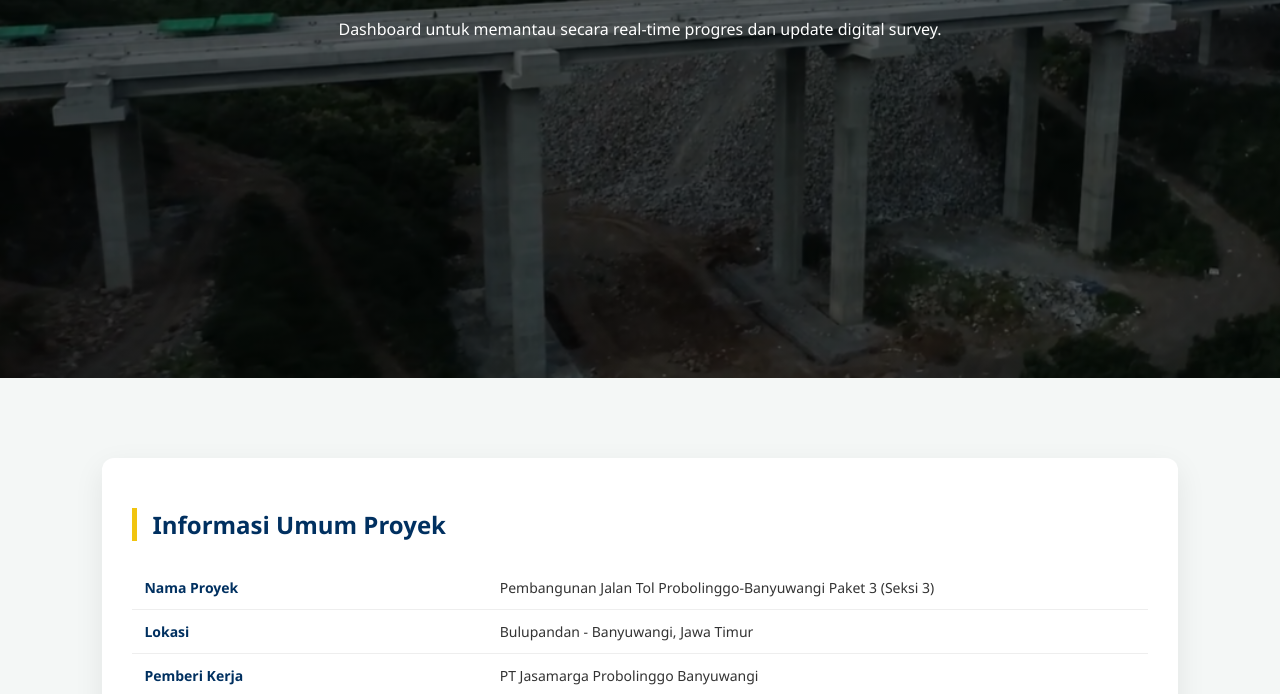
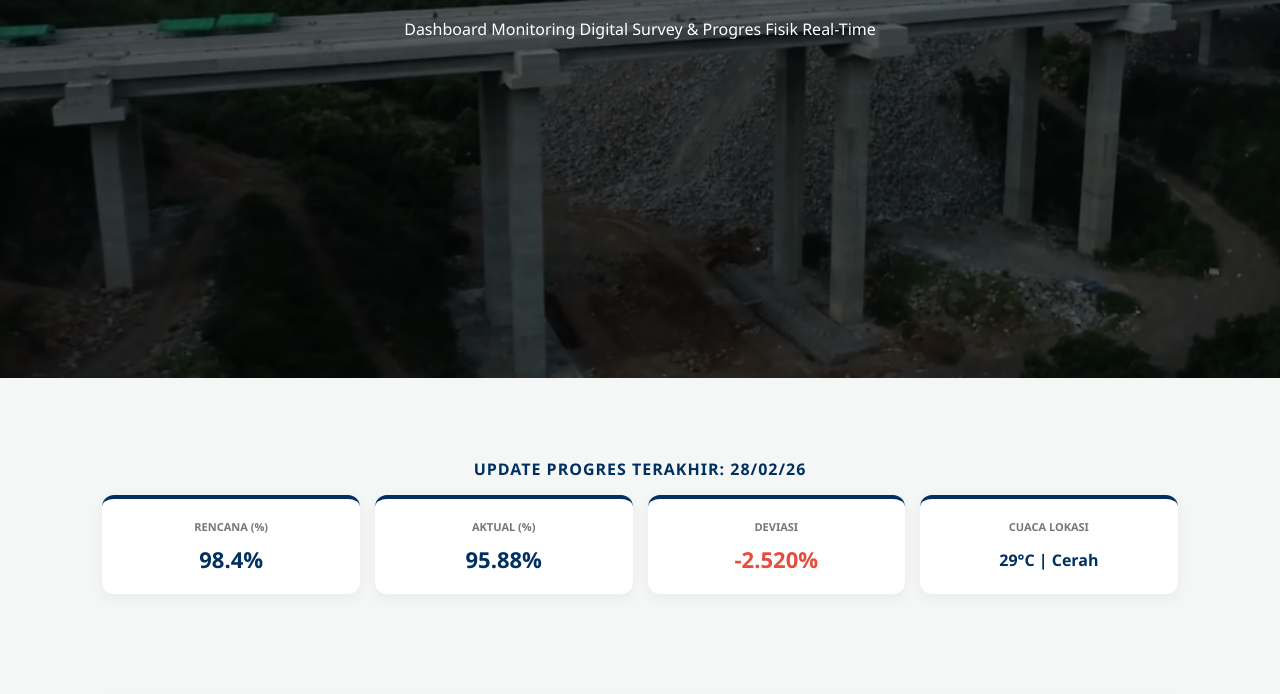
Before and after one commit to geoportal-wskt/Tol-Proban-3, a plain HTML site: page index.html in a window 1280 px wide. Shown: the part 422-1116 px from the top of the page. Drawn offline with nearby package versions, Linux system fonts and the light colour scheme; no server answers.

Commit message:
Update index.html

```diff
--- a/index.html
+++ b/index.html
@@ -10,7 +10,7 @@
     <script src="https://unpkg.com/leaflet@1.9.4/dist/leaflet.js"></script>
 
     <style>
-        :root { --waskita-blue: #003060; --waskita-gold: #f1c40f; --danger: #e74c3c; }
+        :root { --waskita-blue: #003060; --waskita-gold: #f1c40f; --danger: #e74c3c; --success: #2ecc71; }
         body, html { margin: 0; padding: 0; font-family: 'Segoe UI', sans-serif; scroll-behavior: smooth; color: #333; background-color: #f4f7f6; }
 
         nav { position: fixed; top: 0; width: 100%; padding: 10px 0; display: flex; justify-content: space-around; background: rgba(0, 48, 96, 0.95); z-index: 2000; align-items: center; }
@@ -29,6 +29,18 @@
         .card { background: white; padding: 30px; border-radius: 12px; box-shadow: 0 10px 30px rgba(0,0,0,0.08); margin-bottom: 40px; }
         h2 { color: var(--waskita-blue); border-left: 5px solid var(--waskita-gold); padding-left: 15px; margin-bottom: 25px; }
 
+        /* --- STYLE MONITORING DINAMIS --- */
+        .periode-title { text-align: center; margin-bottom: 15px; font-weight: bold; color: var(--waskita-blue); text-transform: uppercase; letter-spacing: 1px; }
+        .summary-container { display: flex; justify-content: space-between; gap: 15px; margin-bottom: 30px; }
+        .summary-box {
+            background: white; padding: 20px; border-radius: 12px; flex: 1; text-align: center;
+            box-shadow: 0 4px 15px rgba(0,0,0,0.05); border-top: 4px solid var(--waskita-blue);
+        }
+        .summary-box h3 { margin: 0; font-size: 11px; color: #777; text-transform: uppercase; }
+        .summary-box p { margin: 10px 0 0; font-size: 22px; font-weight: bold; color: var(--waskita-blue); }
+        .dev-plus { color: var(--success) !important; }
+        .dev-minus { color: var(--danger) !important; }
+
         .info-table { width: 100%; border-collapse: collapse; margin-bottom: 20px; }
         .info-table td { padding: 12px; border-bottom: 1px solid #eee; font-size: 14px; }
         .info-table td:first-child { font-weight: bold; color: var(--waskita-blue); width: 35%; }
@@ -41,7 +53,7 @@
         .page-btn { padding: 8px 20px; cursor: pointer; background: var(--waskita-blue); color: white; border: none; border-radius: 5px; }
         .page-btn:disabled { background: #ccc; cursor: not-allowed; }
 
-        #map { height: 550px; width: 100%; border-radius: 12px; z-index: 1; }
+        #map { height: 550px; width: 100%; border-radius: 12px; z-index: 1; border: 1px solid #ddd; }
         .info.legend { background: white; padding: 10px; border-radius: 5px; box-shadow: 0 0 15px rgba(0,0,0,0.2); font-size: 12px; line-height: 18px; }
         .info.legend i { width: 12px; height: 12px; float: left; margin-right: 8px; border-radius: 50%; border: 1px solid #fff; }
 
@@ -58,14 +70,36 @@
         <div>
             <a href="#beranda">BERANDA</a>
             <a href="#tentang">TENTANG PROYEK</a>
-            <a href="#progres">PROGRES & DOKUMENTASI</a>
+            <a href="#progres">PROGRES & DATA</a>
             <a href="#lokasi">LOKASI PROYEK</a>
         </div>
     </nav>
 
     <div class="hero" id="beranda">
         <h1>Proyek Jalan Tol Probolinggo Banyuwangi Seksi 3</h1>
-        <p>Dashboard untuk memantau secara real-time progres dan update digital survey.</p>
+        <p>Dashboard Monitoring Digital Survey & Progres Fisik Real-Time</p>
+    </div>
+
+    <div class="section" style="padding-bottom: 0;">
+        <div class="periode-title" id="text-periode">Memuat Data...</div>
+        <div class="summary-container">
+            <div class="summary-box">
+                <h3>Rencana (%)</h3>
+                <p id="box-rencana">0%</p>
+            </div>
+            <div class="summary-box">
+                <h3>Aktual (%)</h3>
+                <p id="box-aktual">0%</p>
+            </div>
+            <div class="summary-box">
+                <h3>Deviasi</h3>
+                <p id="box-deviasi">0%</p>
+            </div>
+            <div class="summary-box">
+                <h3>Cuaca Lokasi</h3>
+                <p id="weather-info" style="font-size: 16px; margin-top: 15px;">Memuat...</p>
+            </div>
+        </div>
     </div>
 
     <div class="section" id="tentang">
@@ -78,7 +112,7 @@
                 <tr><td>Kontraktor Utama</td><td>PT Waskita Karya (Persero) Tbk.</td></tr>
                 <tr><td>Panjang Jalan</td><td>± 9,89 km</td></tr>
                 <tr><td>Nilai Kontrak</td><td>Sesuai Kontrak Induk Divisi Infrastruktur II</td></tr>
-                <tr><td>Lingkup Pekerjaan</td><td>Pekerjaan Tanah, Perkerasan, Struktur Jembatan, Overpass, Underpass</td></tr>
+                <tr><td>Lingkup Pekerjaan</td><td>Tanah, Perkerasan, Struktur Jembatan, Overpass, Underpass</td></tr>
                 <tr><td>Metode Survei Utama</td><td>Photogrammetry (Drone) & Terrestrial Survey</td></tr>
             </table>
         </div>
@@ -115,43 +149,55 @@
 
     <div class="section" id="lokasi">
         <div class="card">
-            <h2>OneMap Sebaran Proyek (Data Induk)</h2>
+            <h2>OneMap Sebaran Proyek </h2>
             <div id="map"></div>
         </div>
     </div>
 
-    <footer>
-        © 2026 Waskita Karya (Persero) Tbk. - Divisi Infrastruktur II - Tim Digital Survey & GIS. All Rights Reserved.
-    </footer>
+    <footer>© 2026 Waskita Karya (Persero) Tbk. - Divisi Infrastruktur II.</footer>
 
     <script>
-        // DATA PROGRESS LENGKAP (Update dari Book 1 CSV s/d Feb 2026)
+        // DATA PROGRESS LENGKAP
         const allData = [
-            { tgl: "31/01/24", akt: 9.106, ren: 24.039, vid: "https://youtu.be/DJJ1KAImsSY", ortho: "https://ptwaskita-my.sharepoint.com/..." },
-            { tgl: "03/03/24", akt: 18.916, ren: 21.473, vid: "https://youtu.be/ZV0frRKuqsY", ortho: "https://ptwaskita-my.sharepoint.com/..." },
-            { tgl: "29/03/24", akt: 23.176, ren: 25.295, vid: "https://youtu.be/O7fXKZYJDqw", ortho: "https://ptwaskita-my.sharepoint.com/..." },
-            { tgl: "28/04/24", akt: 25.247, ren: 28.655, vid: "https://youtu.be/ebkYw0BD1Bk", ortho: "https://ptwaskita-my.sharepoint.com/..." },
-            { tgl: "28/05/24", akt: 30.280, ren: 36.860, vid: "https://youtu.be/fn9lV-kZxxg", ortho: "https://ptwaskita-my.sharepoint.com/..." },
-            { tgl: "31/07/24", akt: 39.531, ren: 61.696, vid: "https://youtu.be/65ZFLITWnV4", ortho: "https://ptwaskita-my.sharepoint.com/..." },
-            { tgl: "25/08/24", akt: 45.755, ren: 48.689, vid: "https://youtu.be/vCu9T8g0pHY", ortho: "https://ptwaskita-my.sharepoint.com/..." },
-            { tgl: "29/09/24", akt: 49.505, ren: 50.405, vid: "https://youtu.be/eIvb7VeTSk4", ortho: "https://ptwaskita-my.sharepoint.com/..." },
-            { tgl: "27/10/24", akt: 51.617, ren: 53.392, vid: "https://youtu.be/4uwMfIjGzog", ortho: "https://ptwaskita-my.sharepoint.com/..." },
-            { tgl: "30/11/24", akt: 54.453, ren: 58.146, vid: "https://youtu.be/u_iHKGSTN9o", ortho: "https://ptwaskita-my.sharepoint.com/..." },
-            { tgl: "29/12/24", akt: 60.508, ren: 59.987, vid: "https://youtu.be/3aJzW2GZ3gg", ortho: "https://ptwaskita-my.sharepoint.com/..." },
-            { tgl: "31/01/25", akt: 62.789, ren: 64.138, vid: "https://youtu.be/UjgrYPep6GQ", ortho: "https://ptwaskita-my.sharepoint.com/..." },
-            { tgl: "28/02/25", akt: 65.437, ren: 68.443, vid: "https://youtu.be/iQzbvK9XGlg", ortho: "https://ptwaskita-my.sharepoint.com/..." },
-            { tgl: "04/05/25", akt: 70.023, ren: 86.418, vid: "https://youtu.be/16FFvaTJ6Gk", ortho: "https://ptwaskita-my.sharepoint.com/..." },
-            { tgl: "31/05/25", akt: 73.252, ren: 98.324, vid: "https://youtu.be/VUaEwmB2Y0Y", ortho: "https://ptwaskita-my.sharepoint.com/..." },
-            { tgl: "29/06/25", akt: 75.349, ren: 76.875, vid: "https://youtu.be/NGjyKZUuddQ", ortho: "https://ptwaskita-my.sharepoint.com/..." },
-            { tgl: "30/07/25", akt: 77.363, ren: 80.608, vid: "https://youtu.be/k_8xtlQsFlw", ortho: "https://ptwaskita-my.sharepoint.com/..." },
-            { tgl: "31/08/25", akt: 79.588, ren: 84.178, vid: "https://youtu.be/Iv64ufqADqw", ortho: "https://ptwaskita-my.sharepoint.com/..." },
-            { tgl: "28/09/25", akt: 82.751, ren: 88.244, vid: "https://youtu.be/CDN7ItbGyZ4", ortho: "https://ptwaskita-my.sharepoint.com/..." },
-            { tgl: "31/10/25", akt: 86.245, ren: 94.047, vid: "https://youtu.be/FqbM4jzdmx8", ortho: "https://ptwaskita-my.sharepoint.com/..." },
-            { tgl: "30/11/25", akt: 90.046, ren: 91.819, vid: "https://youtu.be/-Tc_ReH4OVQ", ortho: "https://ptwaskita-my.sharepoint.com/..." },
-            { tgl: "28/12/25", akt: 92.281, ren: 94.242, vid: "https://youtu.be/RFdmWkQxzGw", ortho: "https://ptwaskita-my.sharepoint.com/..." },
-            { tgl: "31/01/26", akt: 93.330, ren: 96.873, vid: "https://youtu.be/R2j5sKq2gl0", ortho: "https://ptwaskita-my.sharepoint.com/..." },
-            { tgl: "28/02/26", akt: 95.880, ren: 98.400, vid: "https://youtu.be/RFdmWkQxzGw", ortho: "https://ptwaskita-my.sharepoint.com/..." }
+            { tgl: "31/01/24", akt: 9.106, ren: 24.039, vid: "https://youtu.be/DJJ1KAImsSY", ortho: "#" },
+            { tgl: "03/03/24", akt: 18.916, ren: 21.473, vid: "https://youtu.be/ZV0frRKuqsY", ortho: "#" },
+            { tgl: "29/03/24", akt: 23.176, ren: 25.295, vid: "https://youtu.be/O7fXKZYJDqw", ortho: "#" },
+            { tgl: "28/04/24", akt: 25.247, ren: 28.655, vid: "https://youtu.be/ebkYw0BD1Bk", ortho: "#" },
+            { tgl: "28/05/24", akt: 30.280, ren: 36.860, vid: "https://youtu.be/fn9lV-kZxxg", ortho: "#" },
+            { tgl: "31/07/24", akt: 39.531, ren: 61.696, vid: "https://youtu.be/65ZFLITWnV4", ortho: "#" },
+            { tgl: "25/08/24", akt: 45.755, ren: 48.689, vid: "https://youtu.be/vCu9T8g0pHY", ortho: "#" },
+            { tgl: "29/09/24", akt: 49.505, ren: 50.405, vid: "https://youtu.be/eIvb7VeTSk4", ortho: "#" },
+            { tgl: "27/10/24", akt: 51.617, ren: 53.392, vid: "https://youtu.be/4uwMfIjGzog", ortho: "#" },
+            { tgl: "30/11/24", akt: 54.453, ren: 58.146, vid: "https://youtu.be/u_iHKGSTN9o", ortho: "#" },
+            { tgl: "29/12/24", akt: 60.508, ren: 59.987, vid: "https://youtu.be/3aJzW2GZ3gg", ortho: "#" },
+            { tgl: "31/01/25", akt: 62.789, ren: 64.138, vid: "https://youtu.be/UjgrYPep6GQ", ortho: "#" },
+            { tgl: "28/02/25", akt: 65.437, ren: 68.443, vid: "https://youtu.be/iQzbvK9XGlg", ortho: "#" },
+            { tgl: "04/05/25", akt: 70.023, ren: 86.418, vid: "https://youtu.be/16FFvaTJ6Gk", ortho: "#" },
+            { tgl: "31/05/25", akt: 73.252, ren: 98.324, vid: "https://youtu.be/VUaEwmB2Y0Y", ortho: "#" },
+            { tgl: "29/06/25", akt: 75.349, ren: 76.875, vid: "https://youtu.be/NGjyKZUuddQ", ortho: "#" },
+            { tgl: "30/07/25", akt: 77.363, ren: 80.608, vid: "https://youtu.be/k_8xtlQsFlw", ortho: "#" },
+            { tgl: "31/08/25", akt: 79.588, ren: 84.178, vid: "https://youtu.be/Iv64ufqADqw", ortho: "#" },
+            { tgl: "28/09/25", akt: 82.751, ren: 88.244, vid: "https://youtu.be/CDN7ItbGyZ4", ortho: "#" },
+            { tgl: "31/10/25", akt: 86.245, ren: 94.047, vid: "https://youtu.be/FqbM4jzdmx8", ortho: "#" },
+            { tgl: "30/11/25", akt: 90.046, ren: 91.819, vid: "https://youtu.be/-Tc_ReH4OVQ", ortho: "#" },
+            { tgl: "28/12/25", akt: 92.281, ren: 94.242, vid: "https://youtu.be/RFdmWkQxzGw", ortho: "#" },
+            { tgl: "31/01/26", akt: 93.330, ren: 96.873, vid: "https://youtu.be/R2j5sKq2gl0", ortho: "#" },
+            { tgl: "28/02/26", akt: 95.880, ren: 98.400, vid: "https://youtu.be/RFdmWkQxzGw", ortho: "#" }
         ];
+
+        // --- FUNGSI DINAMIS UPDATE ---
+        function refreshDashboard() {
+            const latest = allData[allData.length - 1]; //
+            const dev = (latest.akt - latest.ren).toFixed(3);
+
+            document.getElementById('text-periode').innerText = "Update Progres Terakhir: " + latest.tgl;
+            document.getElementById('box-rencana').innerText = latest.ren + "%";
+            document.getElementById('box-aktual').innerText = latest.akt + "%";
+
+            const devBox = document.getElementById('box-deviasi');
+            devBox.innerText = (dev > 0 ? "+" : "") + dev + "%";
+            devBox.className = dev >= 0 ? "dev-plus" : "dev-minus";
+        }
 
         let currentPage = 1;
         const rowsPerPage = 12;
@@ -161,13 +207,9 @@
             tbody.innerHTML = "";
             let start = (currentPage - 1) * rowsPerPage;
             let end = start + rowsPerPage;
-            let paginatedItems = allData.slice(start, end);
-
-            paginatedItems.forEach(item => {
+            allData.slice(start, end).forEach(item => {
                 tbody.innerHTML += `<tr>
-                    <td>${item.tgl}</td>
-                    <td>${item.akt}%</td>
-                    <td>${item.ren}%</td>
+                    <td>${item.tgl}</td><td>${item.akt}%</td><td>${item.ren}%</td>
                     <td><a href="${item.vid}" target="_blank" style="color:var(--waskita-blue); font-weight:bold;">Video</a></td>
                     <td><a href="${item.ortho}" target="_blank" style="color:var(--waskita-blue); font-weight:bold;">Ortho</a></td>
                 </tr>`;
@@ -176,7 +218,7 @@
             document.getElementById('nextBtn').disabled = end >= allData.length;
         }
 
-        function changePage(direction) { currentPage += direction; renderTable(); }
+        function changePage(dir) { currentPage += dir; renderTable(); }
 
         const ctx = document.getElementById('progresChart').getContext('2d');
         new Chart(ctx, {
@@ -188,54 +230,44 @@
                     { label: 'Rencana (%)', data: allData.map(d => d.ren), borderColor: '#3498db', borderDash: [5, 5], fill: false, tension: 0.3 }
                 ]
             },
-            options: { responsive: true, scales: { y: { beginAtZero: true, max: 100 } } }
+            options: { responsive: true, scales: { y: { beginAtZero: false, max: 100 } } }
         });
 
-        // 4. KONFIGURASI PETA (Ambil Data dari Repositori Induk)
-        const map = L.map('map').setView([-7.72647, 113.63515], 11);
-        L.tileLayer('https://{s}.basemaps.cartocdn.com/light_all/{z}/{x}/{y}{r}.png', {
-            attribution: '&copy; OpenStreetMap'
-        }).addTo(map);
+        // --- PETA DENGAN SATELLITE SWITCHER ---
+        const probanCoord = [-7.72647, 113.63515];
+        const streets = L.tileLayer('https://{s}.basemaps.cartocdn.com/light_all/{z}/{x}/{y}{r}.png');
+        const satellite = L.tileLayer('https://server.arcgisonline.com/ArcGIS/rest/services/World_Imagery/MapServer/tile/{z}/{y}/{x}', { attribution: 'Esri' });
 
-        // URL INI HARUS SESUAI DENGAN ALAMAT WEB GEOPORTAL UTAMA ANDA
-        const masterDataUrl = 'https://geoportal-wskt.github.io/data/proyek_infra2v1.json';
+        const map = L.map('map', { layers: [streets], scrollWheelZoom: true }).setView(probanCoord, 12);
+        L.control.layers({ "Peta Jalan": streets, "Satelit": satellite }).addTo(map);
 
-        fetch(masterDataUrl)
-            .then(res => {
-                if (!res.ok) throw new Error('File tidak ditemukan di repositori induk');
-                return res.json();
-            })
+        fetch('https://raw.githubusercontent.com/geoportal-wskt/geoportal-wskt/main/data/proyek_infra2v1.json')
+            .then(res => res.json())
             .then(data => {
                 L.geoJSON(data, {
-                    pointToLayer: (feature, latlng) => {
-                        let s = (feature.properties.status || "").toLowerCase();
+                    pointToLayer: (f, latlng) => {
+                        let s = (f.properties.status || "").toLowerCase();
                         let c = s === "on going" ? "#2ecc71" : s === "hold" ? "#3498db" : "#db4438";
-                        return L.circleMarker(latlng, { radius: 10, fillColor: c, color: "#fff", weight: 2, fillOpacity: 0.9 });
+                        return L.circleMarker(latlng, { radius: 9, fillColor: c, color: "#fff", weight: 2, fillOpacity: 0.9 });
                     },
-                    onEachFeature: (feature, layer) => {
-                        layer.bindPopup(`<b>${feature.properties.project || "Proyek"}</b><br>Status: ${feature.properties.status}`);
-                    }
+                    onEachFeature: (f, l) => l.bindPopup(`<b>${f.properties.project}</b><br>Status: ${f.properties.status}`)
                 }).addTo(map);
-            })
-            .catch(err => {
-                console.error("Error panggil OneMap:", err);
-                // JIKA GAGAL DARI PUSAT, COBA CARI DI LOKAL SEBAGAI CADANGAN
-                fetch('data/proyek_infra2v1.json').then(r => r.json()).then(d => {
-                    L.geoJSON(d).addTo(map);
-                }).catch(e => console.log("Data lokal juga tidak ada."));
             });
 
-        const legend = L.control({position: 'bottomright'});
-        legend.onAdd = function (map) {
-            const div = L.DomUtil.create('div', 'info legend');
-            div.innerHTML = '<strong>Status Proyek</strong><br><br>' +
-                '<i style="background:#2ecc71"></i> On Going<br>' +
-                '<i style="background:#3498db"></i> Hold<br>' +
-                '<i style="background:#db4438"></i> Finished<br>';
-            return div;
-        };
-        legend.addTo(map);
+        // AUTO-RESET MAP
+        const observer = new IntersectionObserver((entries) => {
+            entries.forEach(entry => { if (entry.isIntersecting) { setTimeout(() => { map.flyTo(probanCoord, 12, { duration: 1.5 }); }, 100); } });
+        }, { threshold: 0.2 });
+        observer.observe(document.getElementById('map'));
 
+        // WEATHER API
+        fetch('https://api.open-meteo.com/v1/forecast?latitude=-7.72&longitude=113.63&current_weather=true')
+            .then(res => res.json())
+            .then(data => {
+                document.getElementById('weather-info').innerHTML = `<b>${data.current_weather.temperature}°C</b> | Berawan`;
+            }).catch(() => { document.getElementById('weather-info').innerHTML = "29°C | Cerah"; });
+
+        refreshDashboard();
         renderTable();
     </script>
 </body>
```
